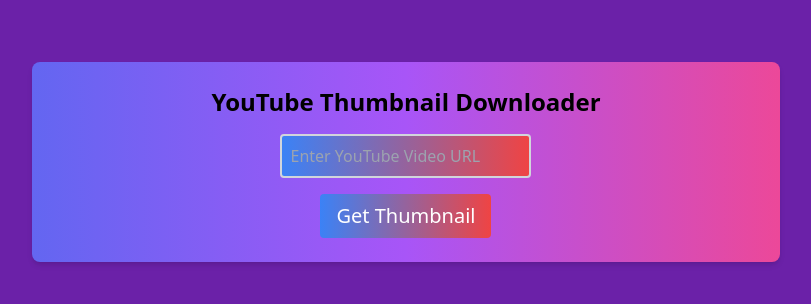
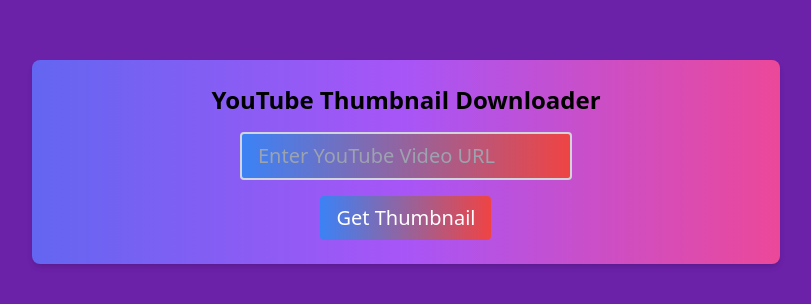
Before and after one commit to Amjad-722/thumnail-dounlouder, a React (Create React App) app: page / in a window 1280 px wide. Shown: the part 238-542 px from the top of the page, without its empty margins (234-1045 px from the left). Built offline with nearby package versions, Linux system fonts and the light colour scheme.

Commit message:
updated  input

```diff
--- a/src/Components/YDound/YDound.jsx
+++ b/src/Components/YDound/YDound.jsx
@@ -43,7 +43,7 @@
           value={videoUrl}
           onChange={(e) => setVideoUrl(e.target.value)}
           placeholder="Enter YouTube Video URL"
-          className=" p-2 border-2 border-gray-300  hover:border-stone-800 rounded mb-4 bg-gradient-to-r from-blue-500 to-red-500"
+          className=" p-2 border-2 border-gray-300  hover:border-stone-800 rounded mb-4 bg-gradient-to-r from-blue-500 to-red-500 text-white px-4 py-2 text-xl  font-medium "
         />
         {thumbnailUrl && (
           <div className="mb-4">
```
